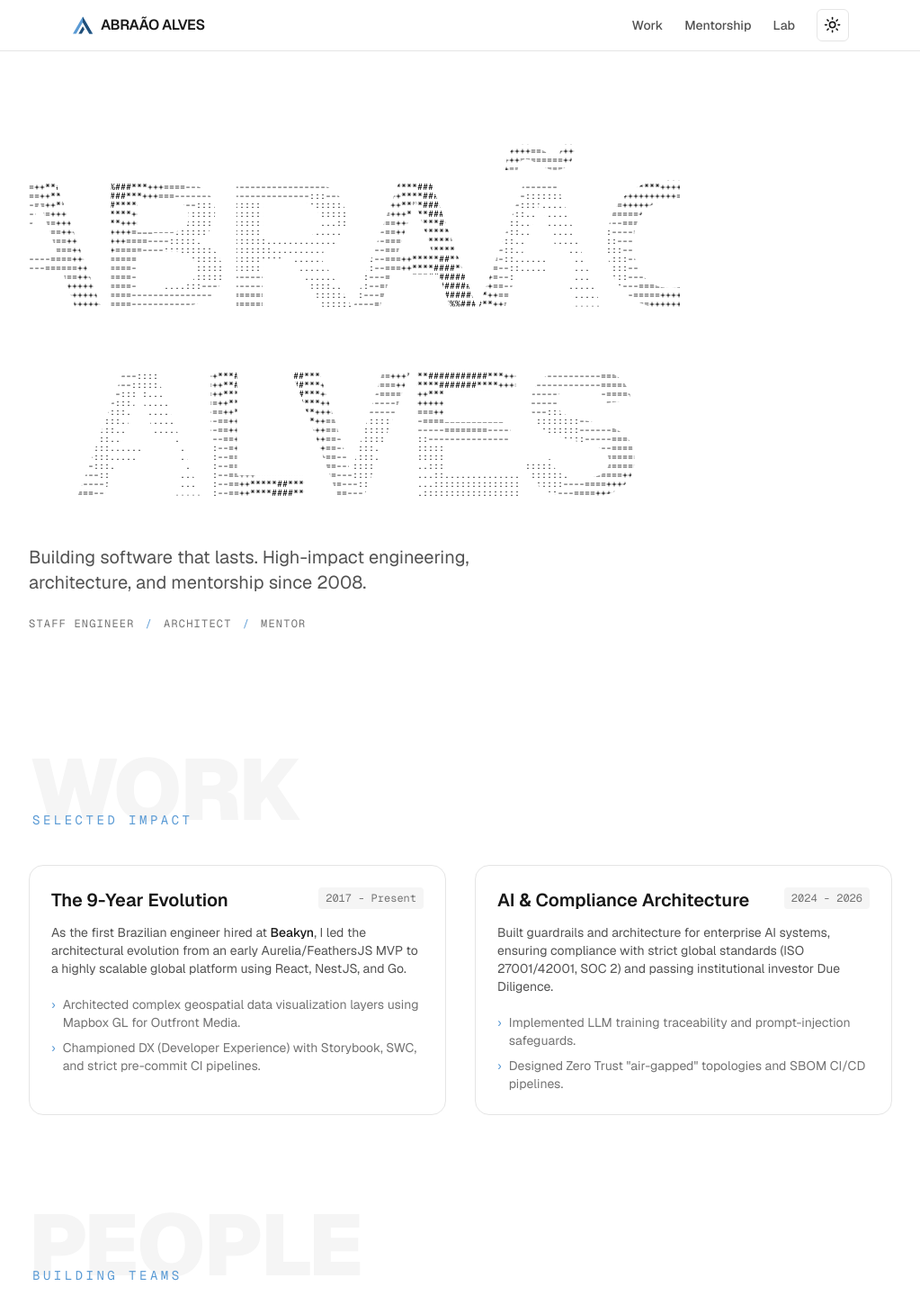
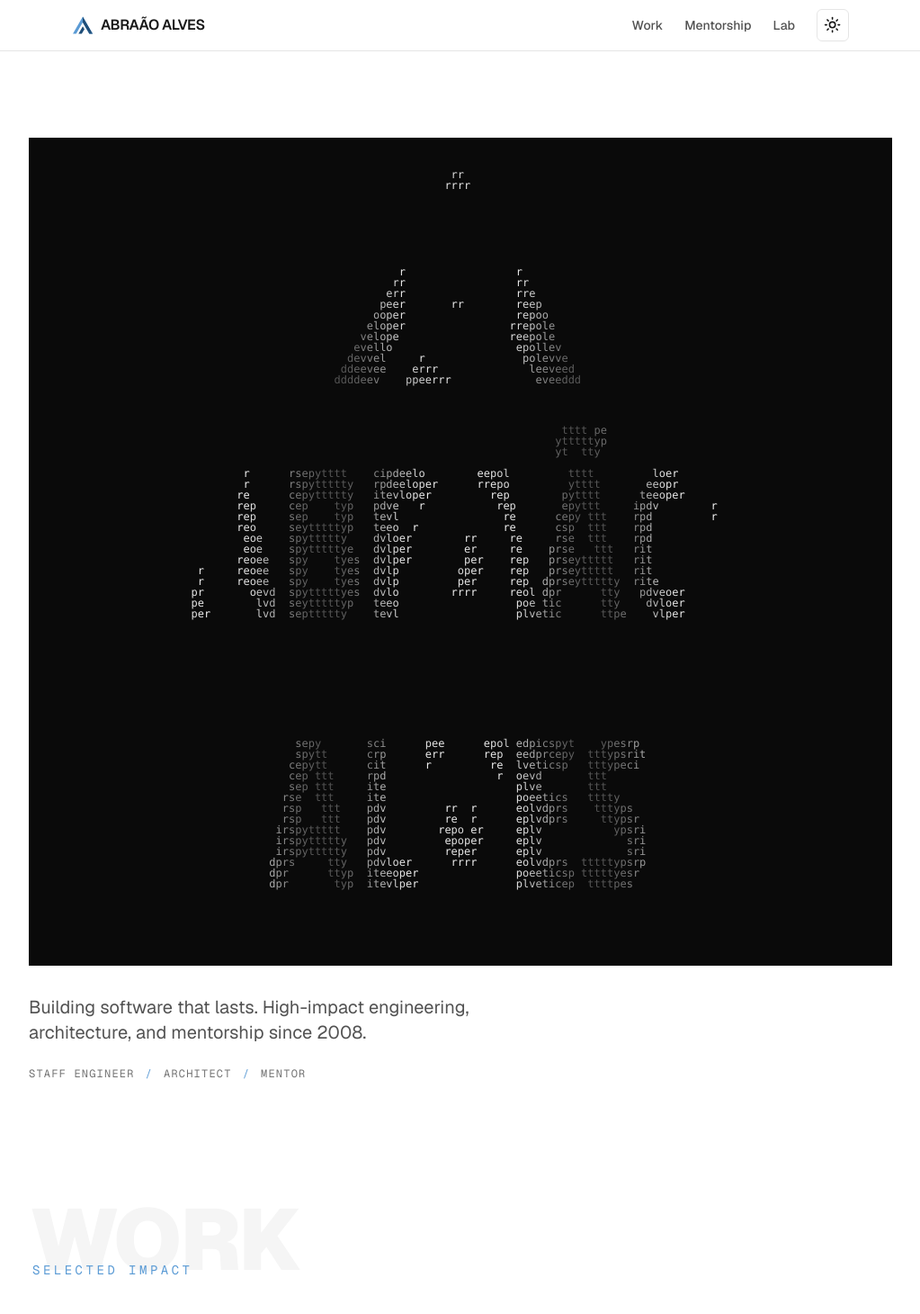
Before and after one commit to AbraaoAlves/abraaoalves.github.io, a Next.js app: page / in a window 1280 px wide. Shown: the top 1460 px of the page at 90% size, without its empty margins (128-1151 px from the left). Built offline with nearby package versions, Linux system fonts and the light colour scheme.

Commit message:
feat: integrate ASCII art components into hero section and update timeline

```diff
--- a/src/app/page.tsx
+++ b/src/app/page.tsx
@@ -1,3 +1,4 @@
+import { AsciiArtCanvas } from "@/components/asciiart";
 import { Hero } from "@/components/hero";
 
 function SectionHeader({ ghost, label }: { ghost: string; label: string }) {
@@ -27,7 +28,7 @@ export default function Home() {
           <div className="group flex flex-col gap-3 p-6 rounded-2xl border border-neutral-200 dark:border-neutral-800 bg-white dark:bg-neutral-950 hover:border-brand dark:hover:border-brand transition-colors">
             <div className="flex justify-between items-start">
               <h3 className="font-semibold text-xl">The 9-Year Evolution</h3>
-              <span className="text-xs font-mono px-2 py-1 bg-neutral-100 dark:bg-neutral-900 rounded text-neutral-500">2017 - Present</span>
+              <span className="text-xs font-mono px-2 py-1 bg-neutral-100 dark:bg-neutral-900 rounded text-neutral-500">2017 - 2026</span>
             </div>
             <p className="text-sm text-neutral-600 dark:text-neutral-400">
               As the first Brazilian engineer hired at <span className="font-medium text-neutral-900 dark:text-neutral-200">Beakyn</span>, I led the architectural evolution from an early Aurelia/FeathersJS MVP to a highly scalable global platform using React, NestJS, and Go.
@@ -46,23 +47,7 @@ export default function Home() {
 
           {/* Ontic2 / Compliance */}
           <div className="group flex flex-col gap-3 p-6 rounded-2xl border border-neutral-200 dark:border-neutral-800 bg-white dark:bg-neutral-950 hover:border-brand dark:hover:border-brand transition-colors">
-            <div className="flex justify-between items-start">
-              <h3 className="font-semibold text-xl">AI & Compliance Architecture</h3>
-              <span className="text-xs font-mono px-2 py-1 bg-neutral-100 dark:bg-neutral-900 rounded text-neutral-500">2024 - 2026</span>
-            </div>
-            <p className="text-sm text-neutral-600 dark:text-neutral-400">
-              Built guardrails and architecture for enterprise AI systems, ensuring compliance with strict global standards (ISO 27001/42001, SOC 2) and passing institutional investor Due Diligence.
-            </p>
-            <ul className="text-sm text-neutral-500 dark:text-neutral-500 space-y-2 mt-2">
-              <li className="flex gap-2">
-                <span className="text-brand">›</span>
-                <span>Implemented LLM training traceability and prompt-injection safeguards.</span>
-              </li>
-              <li className="flex gap-2">
-                <span className="text-brand">›</span>
-                <span>Designed Zero Trust "air-gapped" topologies and SBOM CI/CD pipelines.</span>
-              </li>
-            </ul>
+            <AsciiArtCanvas art="USmap" source="smartscout." speed={1} background="#0a0a0a" color="white" ripple clickable />
           </div>
         </div>
       </section>
--- a/src/components/hero.tsx
+++ b/src/components/hero.tsx
@@ -1,6 +1,7 @@
 "use client";
 
 import { useEffect, useRef, useState } from "react";
+import { AsciiArtCanvas, AsciiTextCanvas } from "./asciiart";
 
 /**
  * Name-forward hero in the Ettrics footer style: the name is a wordmark used as
@@ -77,26 +78,23 @@ export function Hero() {
       <h1 className="sr-only">Abraão Alves — software engineering, architecture, and mentorship</h1>
 
       <div
-        ref={ref}
         aria-hidden="true"
-        className="relative w-full select-none overflow-hidden text-neutral-900 dark:text-neutral-100 h-[34vw] min-h-[170px] max-h-[420px]"
-        style={{
-          maskImage: mask,
-          WebkitMaskImage: mask,
-          maskRepeat: "no-repeat",
-          WebkitMaskRepeat: "no-repeat",
-          maskPosition: "left center",
-          WebkitMaskPosition: "left center",
-          maskSize: "contain",
-          WebkitMaskSize: "contain",
-        }}
+        // className="flex relative w-full select-none overflow-hidden text-neutral-900 dark:text-neutral-100 h-[34vw] min-h-[170px] max-h-[420px]"
+        // style={{
+        //   maskImage: mask,
+        //   WebkitMaskImage: mask,
+        //   maskRepeat: "no-repeat",
+        //   WebkitMaskRepeat: "no-repeat",
+        //   maskPosition: "left center",
+        //   WebkitMaskPosition: "left center",
+        //   maskSize: "contain",
+        //   WebkitMaskSize: "contain",
+        // }}
       >
-        <pre
-          className="m-0 font-mono leading-none tracking-normal text-current"
-          style={{ fontSize: `${CHAR_H}px`, lineHeight: `${CHAR_H}px` }}
-        >
-          {ascii}
-        </pre>
+        <AsciiArtCanvas art="logo" speed={2} background="#0a0a0a" color="white" ripple clickable/>
+        <AsciiTextCanvas text="ABRAÃO" speed={2} background="#0a0a0a" color="white" ripple clickable />
+        <AsciiTextCanvas text="ALVES" speed={2} background="#0a0a0a" color="white" ripple clickable />
+
       </div>
 
       <p className="mt-8 max-w-2xl text-lg md:text-xl text-neutral-600 dark:text-neutral-400 text-balance">
```
